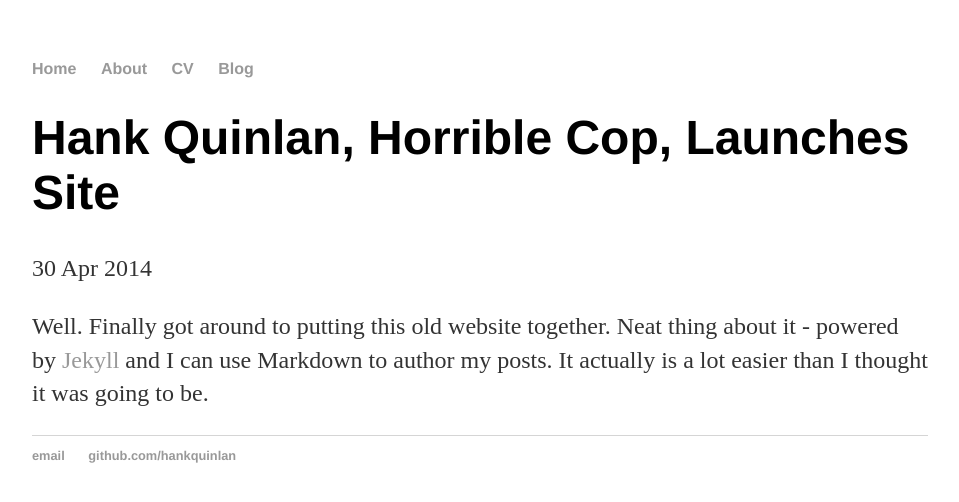
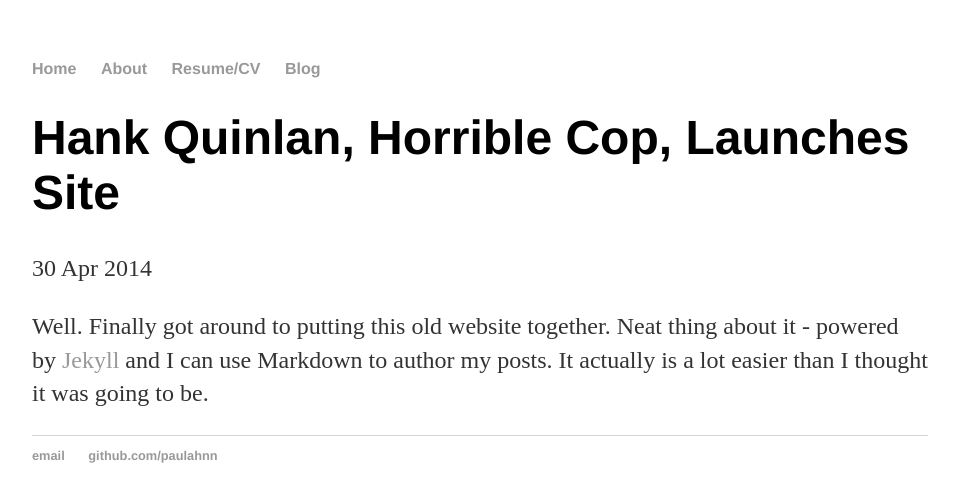
Before and after one commit to paulahnn/paulahnn.github.io, a Jekyll site: the page built from _posts/2017-03-10-Testing-the-waters.md, in a window 1280 px wide. Shown: the top 502 px of the page, without its empty margins (160-1119 px from the left). Built offline with Jekyll 4.4.1, drawn with Linux system fonts in a browser that asks for light colours.

Commit message:
Update default.html

```diff
--- a/_layouts/default.html
+++ b/_layouts/default.html
@@ -10,7 +10,7 @@
 	    		<ul>
 	        		<li><a href="/">Home</a></li>
 		        	<li><a href="/about">About</a></li>
-	        		<li><a href="/cv">CV</a></li>
+	        		<li><a href="/cv">Resume/CV</a></li>
 	        		<li><a href="/blog">Blog</a></li>
 	    		</ul>
 			</nav>
@@ -21,8 +21,8 @@
 			</div><!-- /.container -->
 			<footer>
 	    		<ul>
-	        		<li><a href="mailto:hankquinlanhub@gmail.com">email</a></li>
-	        		<li><a href="https://github.com/hankquinlan">github.com/hankquinlan</a></li>
+	        		<li><a href="mailto:paulahnn@umich.edu">email</a></li>
+	        		<li><a href="https://github.com/paulahnn">github.com/paulahnn</a></li>
 				</ul>
 			</footer>
 		</body>
```
